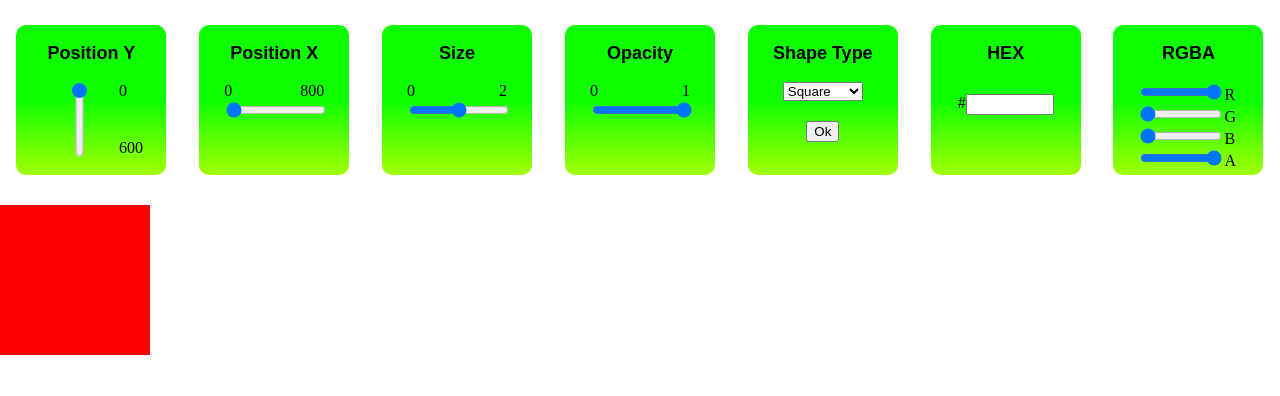
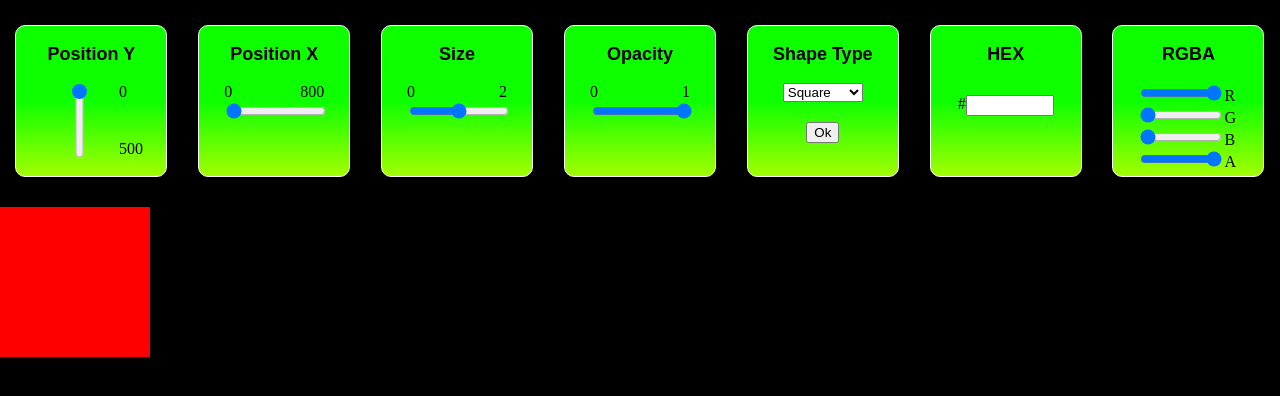
Before and after one commit to SomSingh23/Block-Play, a plain HTML site: page index.html in a window 1280 px wide. Both pictures are taken after a click on the button "Ok". Drawn offline with Linux system fonts and the light colour scheme.

Commit message:
done with basic working

```diff
--- a/css/my.css
+++ b/css/my.css
@@ -1,5 +1,6 @@
 body {
   margin: 0;
+  background-color: #000000;
 }
 .block-heading {
   text-align: center;
@@ -8,11 +9,17 @@ body {
 }
 
 .block {
+  border: 1px solid rgb(252, 253, 255);
   border-radius: 10px;
   background: linear-gradient(rgb(13, 255, 0) 50%, rgb(162, 255, 0) 100%);
 
   height: 150px;
   width: 150px;
+  transition: all 0.6s;
+  transition-timing-function: cubic-bezier(0.075, 0.82, 0.165, 1);
+}
+.block:hover {
+  box-shadow: 8px 8px 3px rgb(18, 157, 0);
 }
 
 .menu {
@@ -74,9 +81,15 @@ body {
 .last-one input {
   width: 82px;
 }
-.result {
+.container {
+  margin-top: 30px;
+  position: relative;
+}
+#block {
   height: 150px;
   width: 150px;
-  margin-top: 30px;
+  position: absolute;
   background: red;
+  left: 0;
+  top: 0;
 }
--- a/index.html
+++ b/index.html
@@ -7,20 +7,20 @@
     <meta name="viewport" content="width=device-width, initial-scale=1.0" />
     <title>Block Manipulation</title>
   </head>
-  <body>
+  <body class="su">
     <div class="menu">
       <div class="block">
         <h3 class="block-heading">Position Y</h3>
         <div class="wrapper vertical">
-          <input type="range" id="pos-y" min="0" max="600" value="0" />
-          <label for="pos-y"><span>0</span> <span>600</span></label>
+          <input type="range" id="pos-y" min="0" max="500" value="0" />
+          <label for="pos-y"><span>0</span> <span>500</span></label>
         </div>
       </div>
       <div class="block">
         <h3 class="block-heading">Position X</h3>
         <div class="wrapper horizontal">
           <label for="pos-x"><span>0</span> <span>800</span></label>
-          <input type="range" id="pos-x" min="0" max="600" value="0" />
+          <input type="range" id="pos-x" min="0" max="800" value="0" />
         </div>
       </div>
       <div class="block">
@@ -52,7 +52,7 @@
             <option value="2">Circle</option>
             <option value="3">Rhombus</option>
           </select>
-          <button>Ok</button>
+          <button id="but">Ok</button>
         </div>
       </div>
       <div class="block">
@@ -86,7 +86,9 @@
         </div>
       </div>
     </div>
-    <div class="wrapper result"></div>
+    <div class="container">
+      <div id="block"></div>
+    </div>
     <script src="js/my.js"></script>
   </body>
 </html>
--- a/js/my.js
+++ b/js/my.js
@@ -1 +1,102 @@
-console.log("hello world");
+let ctr = 0;
+window.addEventListener("load", function () {
+  let block = document.getElementById("block");
+
+  // for y axis
+  let posy = document.getElementById("pos-y");
+  posy.addEventListener("input", function () {
+    block.style.top = posy.value + "px";
+  });
+  let posx = document.getElementById("pos-x");
+  posx.addEventListener("input", function () {
+    block.style.left = posx.value + "px";
+  });
+  let size = document.getElementById("Size");
+  size.addEventListener("input", function () {
+    block.style.transform = `scale(${size.value})`;
+  });
+  let opacity = document.getElementById("Opacity");
+  opacity.addEventListener("input", function () {
+    block.style.opacity = opacity.value;
+    op.value = opacity.value;
+    a.value = opacity.value;
+  });
+  let but = document.getElementById("but");
+  but.addEventListener("click", function () {
+    ctr++;
+    console.log(ctr);
+    let shape = document.getElementById("shape-selector");
+
+    if (shape.value == 1 && ctr == 1) {
+      // do nothing
+      ctr--;
+      size.value = 1;
+      block.style.borderRadius = "0";
+      block.style.transform = "rotate(0)";
+      block.style.transform = `scale(${1})`;
+    }
+    if (shape.value == 2 && ctr == 1) {
+      block.style.borderRadius = "50%";
+      ctr--;
+      size.value = 1;
+      block.style.transform = `scale(${1})`;
+    }
+    if (shape.value == 3 && ctr == 1) {
+      // do nothing
+      size.value = 1;
+      block.style.borderRadius = "0";
+
+      block.style.transform = `scale(${1})`;
+
+      block.style.transform = "rotate(45deg)";
+      ctr--;
+    }
+  });
+  //   block.addEventListener("mouseover", function () {
+  //     block.textContent = "Hello";
+  //   });
+  //   let holyf = document.querySelector(".su");
+  //   holyf.addEventListener("mouseover", function () {
+  //     block.textContent = " ";
+  //     console.log("hello");
+  //   });
+
+  let HEXx = document.getElementById("HEX");
+  HEXx.addEventListener("keyup", function (event) {
+    console.log("hi");
+    if (event.key == "Enter") {
+      block.style.background = `#${HEXx.value}`;
+    }
+  });
+  // last part god
+  let r = document.getElementById("rgba-r");
+  let g = document.getElementById("rgba-g");
+  let b = document.getElementById("rgba-b");
+  let a = document.getElementById("rgba-a");
+  let red = 0,
+    green = 0,
+    blue = 0,
+    op = opacity.value;
+  a.value = opacity.value;
+  r.addEventListener("input", function () {
+    red = r.value;
+    console.log(`rgba(${red},${green},${blue},${op})`);
+    block.style.background = `rgba(${red},${green},${blue},${op})`;
+  });
+  g.addEventListener("input", function () {
+    green = g.value;
+    console.log(`rgba(${red},${green},${blue},${op})`);
+    block.style.background = `rgba(${red},${green},${blue},${op})`;
+  });
+  b.addEventListener("input", function () {
+    blue = b.value;
+    console.log(`rgba(${red},${green},${blue},${op})`);
+    block.style.background = `rgba(${red},${green},${blue},${op})`;
+  });
+  a.addEventListener("input", function () {
+    op = a.value;
+    console.log(`rgba(${red},${green},${blue},${op})`);
+    block.style.background = `rgba(${red},${green},${blue},${op})`;
+    opacity.value = op;
+  });
+});
```
